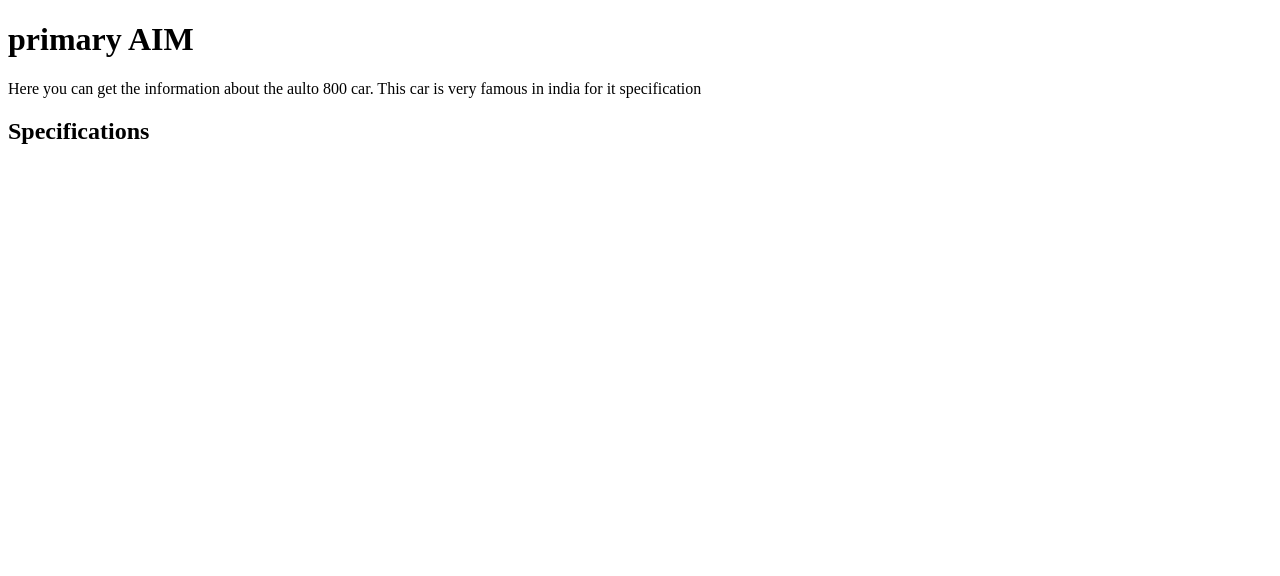
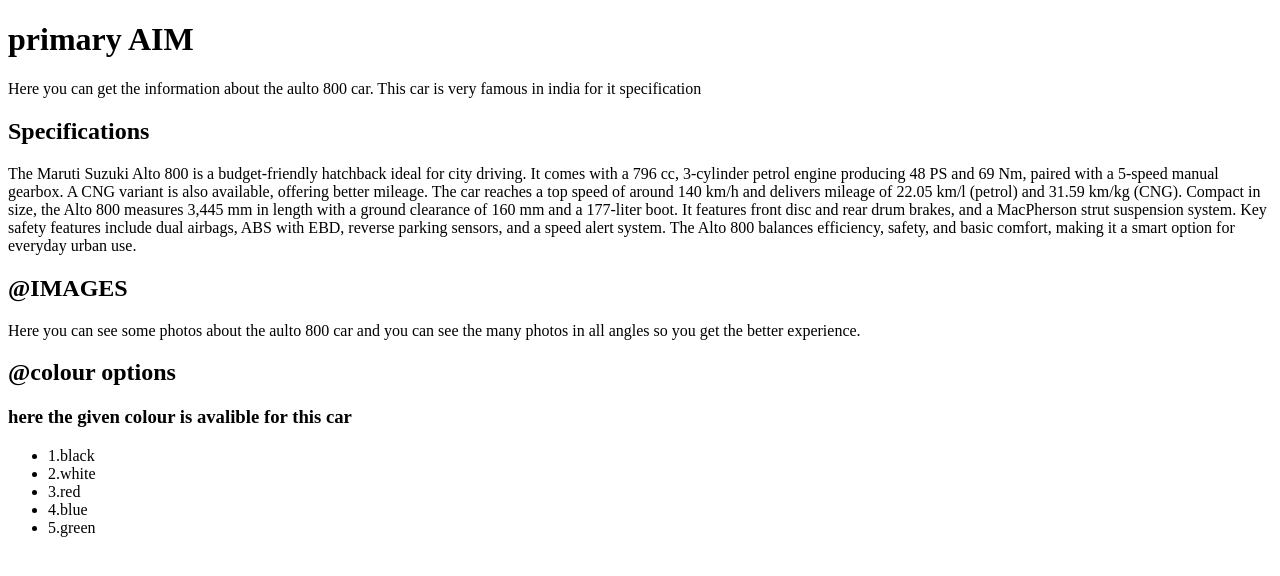
Before and after one commit to aryan25-kotadiya/CARINFORMATION, a plain HTML site: page index.html in a window 1280 px wide. Drawn offline with Linux system fonts and the light colour scheme.

Commit message:
up to colour

```diff
--- a/index.html
+++ b/index.html
@@ -10,6 +10,23 @@
     <p>Here you can get the information about the aulto 800 car. This car is very famous in india for it specification</p>
 
     <h2>Specifications</h2>
-    <p></p>
+    <p>The Maruti Suzuki Alto 800 is a budget-friendly hatchback ideal for city driving. It comes with a 796 cc, 3-cylinder petrol engine producing 48 PS and 69 Nm, paired with a 5-speed manual gearbox. A CNG variant is also available, offering better mileage. The car reaches a top speed of around 140 km/h and delivers mileage of 22.05 km/l (petrol) and 31.59 km/kg (CNG).
+Compact in size, the Alto 800 measures 3,445 mm in length with a ground clearance of 160 mm and a 177-liter boot. It features front disc and rear drum brakes, and a MacPherson strut suspension system. Key safety features include dual airbags, ABS with EBD, reverse parking sensors, and a speed alert system. The Alto 800 balances efficiency, safety, and basic comfort, making it a smart option for everyday urban use.
+</p>
+
+<h2>@IMAGES</h2>
+<P>Here you can see some photos about the aulto 800 car and you can see the many photos in all angles so you get the better experience.</P>
+
+<h2>@colour options</h2>
+<h3> here the given colour is avalible for this car</h3>
+<ul>
+    <li>1.black</li>
+    <li>2.white</li>
+    <li>3.red</li>
+    <li>4.blue</li>
+    <li>5.green</li>
+</ul>
+
+
 </body>
 </html>
```
